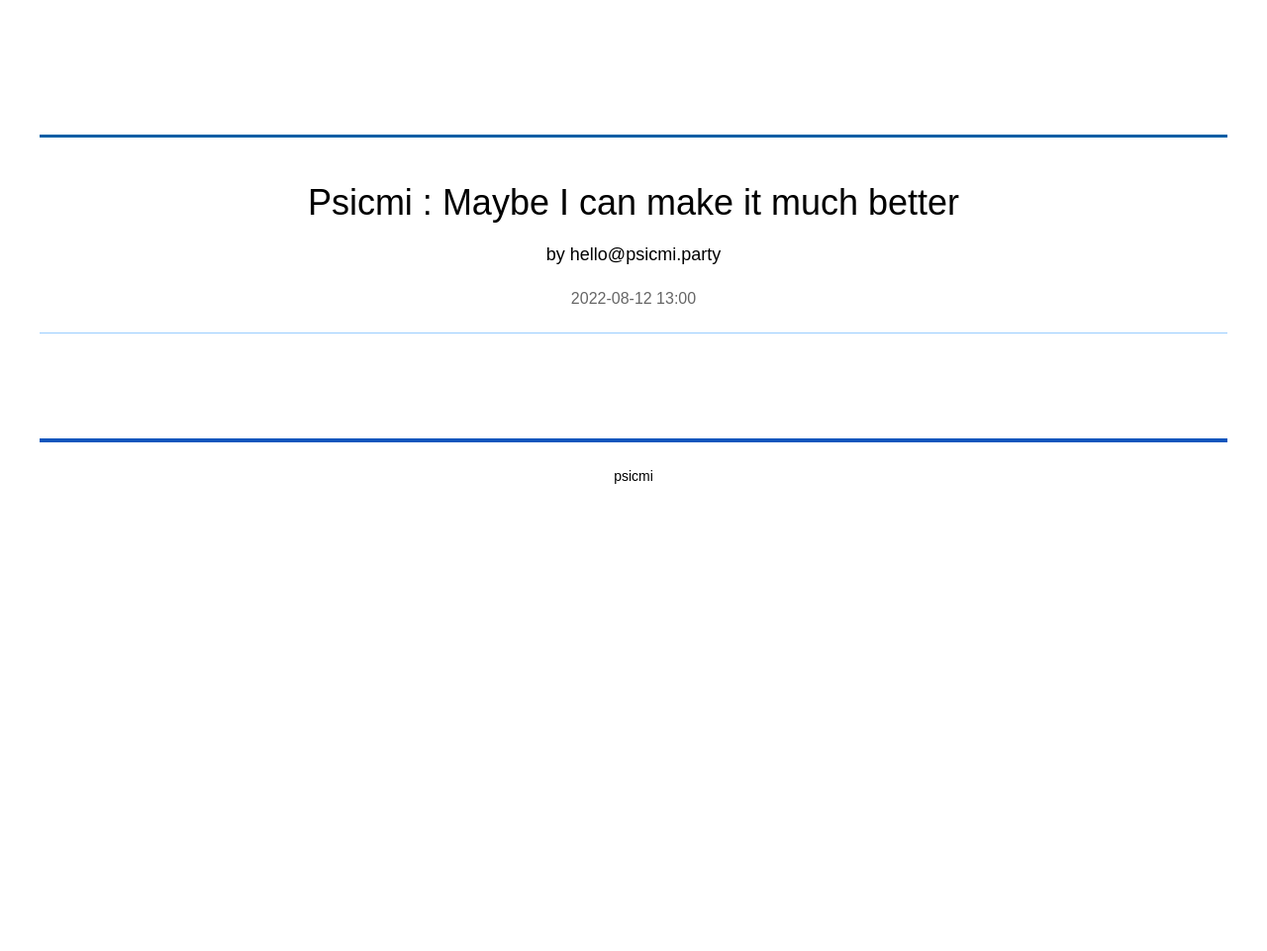
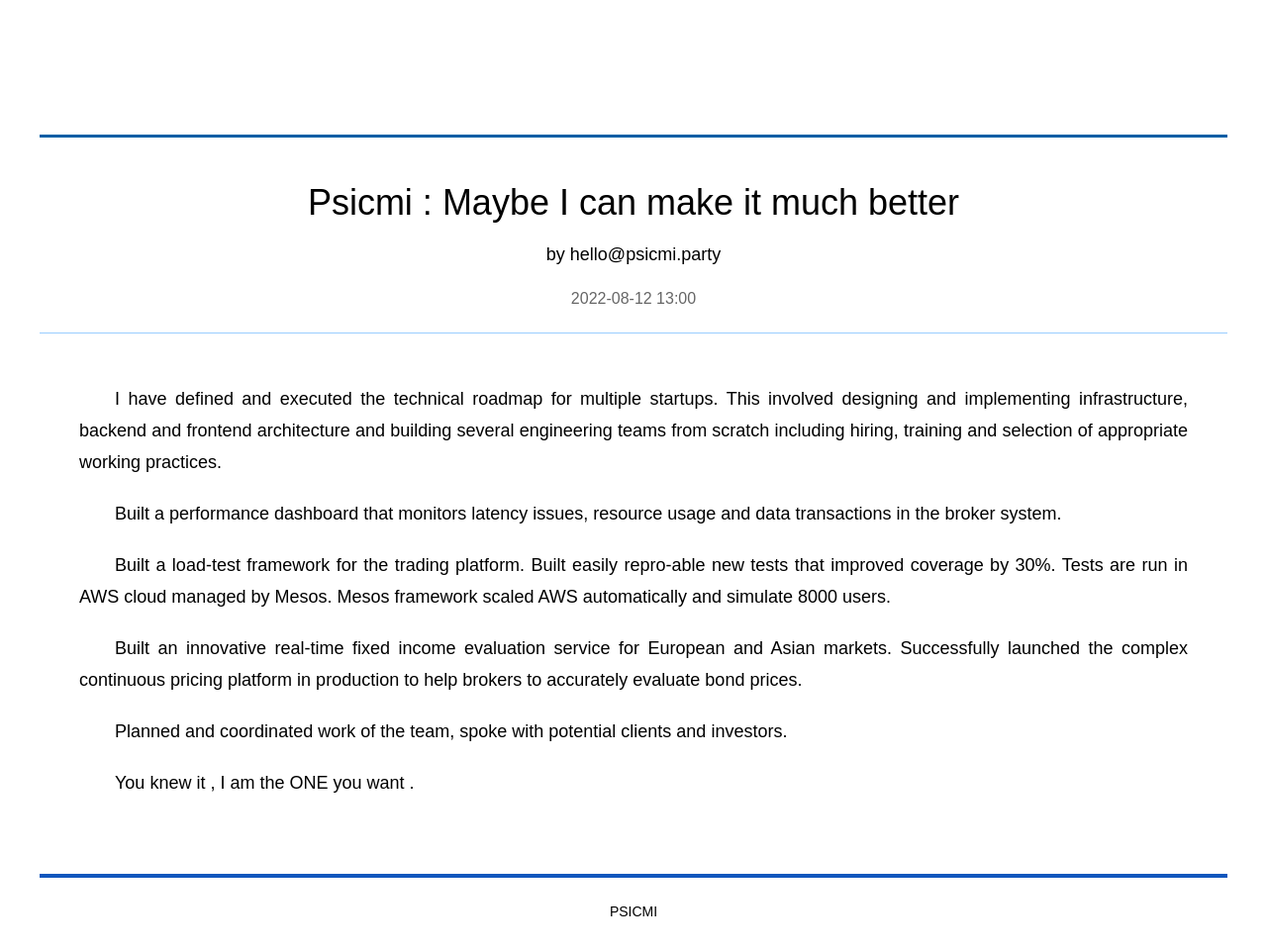
Before and after one commit to psicmi/psicmi.github.io, a Jekyll site: the page built from index.html, in a window 1280 px wide. Shown: the whole page at 99% size. Built offline with Jekyll 4.4.1, drawn with Linux system fonts in a browser that asks for light colours; before the commit the page ends 900 px from its top, so only the background shows below that.

Commit message:
init my own desc

```diff
--- a/_config.yml
+++ b/_config.yml
@@ -1,7 +1,7 @@
 # Site settings
 title: "Statement of PSICMI"
 description: "A statement of PSICMI."
-author: "psicmi"
+author: "PSICMI"
 
 # Build settings
 markdown: kramdown
--- /dev/null
+++ b/_data/content.yml
@@ -0,0 +1,14 @@
+# Associations
+# comment out the urls if you do not wish to display them
+
+- text: I have defined and executed the technical roadmap for multiple startups. This involved designing and implementing infrastructure, backend and frontend architecture and building several engineering teams from scratch including hiring, training and selection of appropriate working practices.
+
+- text: Built a performance dashboard that monitors latency issues, resource usage and data transactions in the broker system.
+
+- text: Built a load-test framework for the trading platform. Built easily repro-able new tests that improved coverage by 30%. Tests are run in AWS cloud managed by Mesos. Mesos framework scaled AWS automatically and simulate 8000 users.
+
+- text: Built an innovative real-time fixed income evaluation service for European and Asian markets. Successfully launched the complex continuous pricing platform in production to help brokers to accurately evaluate bond prices.
+
+- text: Planned and coordinated work of the team, spoke with potential clients and investors.
+
+- text: You knew it , I am the ONE you want .
--- a/_data/txt.yml
+++ /dev/null
@@ -1,6 +0,0 @@
-# Associations
-# comment out the urls if you do not wish to display them
-
-- text: amanda
-
-- text: amandaasdfasdfafdasdfasdfasdfasd
--- a/_layouts/statement.html
+++ b/_layouts/statement.html
@@ -48,7 +48,7 @@
                 </div>
                 <div class="news-main">
                     <div class="trs_editor_view TRS_UEDITOR trs_paper_default trs_word">
-                      {% for txt in site.data.txts %}
+                      {% for txt in site.data.content %}
                         <p style="text-indent: 2em;">{{ txt.text }}</p>
                       {% endfor %}
                     </div>
```
